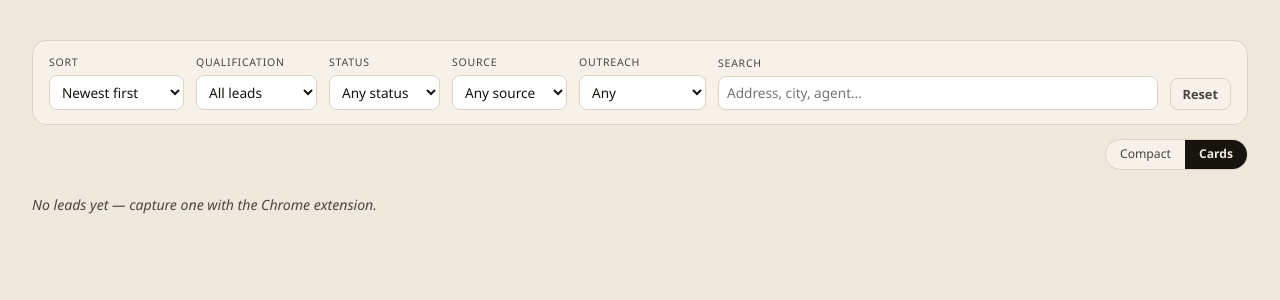
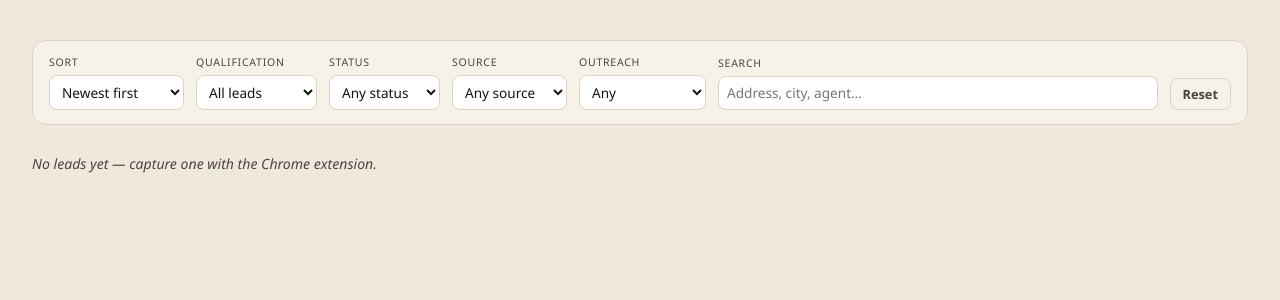
Before and after one commit to anchhh/AndrewTradez, a Flask app: page /studio/leads in a window 1280 px wide. Shown: the part 208-508 px from the top of the page. Run offline with Flask 3, Linux system fonts and the light colour scheme; the visitor is signed in with stand-in values (Sample User, id 1); data that the repository does not hold is empty; some libraries are stand-ins or nearby versions.

Commit message:
Lead Manager: compact only, and the whole row opens the profile
Drops the Cards view and its toggle. Having both meant a preference to
store, two render paths to keep in step, and a choice that only ever had
one right answer on a page built for hundreds of leads. The card
component stays -- the Dashboard and the Create Video picker still use
it -- it is just not offered here.

Clicking anywhere on a row now opens that lead's profile. It reuses
makeRowOpenProfile, which already ignores clicks landing on a control
and clicks that finish a text selection, so the checkbox, thumbnail,
status select, outreach toggles and qualify star all still do their own
job without navigating. The chevron became a hint rather than a link so
there is one navigation path rather than two.

Verified on 30 leads: rows only, no cards, no toggle; dot, star and
checkbox do not navigate; clicking the row body does.

Co-Authored-By: Claude Opus 5 <noreply@anthropic.com>

```diff
--- a/admin-app/backend/studio/static/leads_manager.js
+++ b/admin-app/backend/studio/static/leads_manager.js
@@ -1,7 +1,8 @@
-/* Lead Manager: every lead as a card, with filters. Same card component the
-   Dashboard uses, plus the status dropdown and Mark Qualified button that
-   only make sense here. Filtering runs client-side over the set already
-   fetched, so changing a filter is instant and never re-requests. */
+/* Lead Manager: one compact row per lead, with filters and sorting. The card
+   component the Dashboard uses is deliberately not used here -- at the scale
+   this page is for, a card per lead is six times the scrolling for the same
+   information. Filtering and sorting run client-side over the set already
+   fetched, so changing either is instant and never re-requests. */
 
 let allLeads = [];
 let shownLeads = [];
@@ -16,25 +17,6 @@ const filters = {
   sort: "newest",
 };
 
-/* Cards read well at five leads and are unusable at three hundred, so the
-   view is a choice and the choice is remembered. Compact is the default once
-   there are enough leads for it to matter. */
-const VIEW_KEY = "estly.leadView";
-let view = "cards";
-
-function loadView(leadCount) {
-  let stored = null;
-  try { stored = localStorage.getItem(VIEW_KEY); } catch (_) { /* private window */ }
-  view = stored || (leadCount > 12 ? "compact" : "cards");
-}
-
-function setView(next) {
-  view = next;
-  try { localStorage.setItem(VIEW_KEY, next); } catch (_) { /* not worth failing over */ }
-  document.getElementById("view-compact").classList.toggle("is-active", next === "compact");
-  document.getElementById("view-cards").classList.toggle("is-active", next === "cards");
-  render();
-}
 
 const SORTERS = {
   newest: (a, b) => (b.created_at || "").localeCompare(a.created_at || ""),
@@ -127,15 +109,9 @@ function render() {
     onSelectionChange: () => bulkRefresh && bulkRefresh(),
   };
 
-  list.className = view === "compact" ? "lm-rows" : "lead-card-list";
+  list.className = "lm-rows";
   list.innerHTML = "";
-  shown.forEach((lead) => {
-    list.appendChild(
-      view === "compact"
-        ? buildLeadRow(lead, handlers)
-        : buildLeadCard(lead, { showStatusSelect: true, showQualify: true, showNotes: true }, handlers)
-    );
-  });
+  shown.forEach((lead) => list.appendChild(buildLeadRow(lead, handlers)));
 
   if (bulkRefresh) bulkRefresh();
 
@@ -197,13 +173,10 @@ async function loadLeads() {
     setStatus("Couldn't load leads.", "error");
     return;
   }
-  loadView(allLeads.length);
-  setView(view);
+  render();
 }
 
 wireFilters();
-document.getElementById("view-compact").addEventListener("click", () => setView("compact"));
-document.getElementById("view-cards").addEventListener("click", () => setView("cards"));
 
 bulkRefresh = initBulkBar(document.getElementById("bulk-bar-host"), {
   getVisibleLeads: () => shownLeads,
--- a/admin-app/backend/studio/static/leads_shared.js
+++ b/admin-app/backend/studio/static/leads_shared.js
@@ -840,12 +840,18 @@ function leadRowHtml(lead) {
       <span class="lm-row-dots">${outreachDotsHtml(lead)}</span>
       <button type="button" class="lm-row-qualify ${lead.qualified ? "is-qualified" : ""}"
               title="${lead.qualified ? "Qualified" : "Mark qualified"}">★</button>
-      <a class="lm-row-open" href="/studio/leads/${lead.id}" title="Open profile">›</a>
+      <span class="lm-row-open" aria-hidden="true">›</span>
     </div>`;
 }
 
 function wireLeadRow(row, lead, handlers = {}) {
   const changed = () => handlers.onChanged && handlers.onChanged(lead);
+
+  // The whole row opens the profile. makeRowOpenProfile ignores clicks that
+  // land on a control (checkbox, status select, the outreach toggles, the
+  // thumbnail) and clicks that finish a text selection, so the row is
+  // clickable without swallowing what is on it.
+  makeRowOpenProfile(row, lead.id);
 
   const box = row.querySelector(".lead-select-box");
   box.addEventListener("change", () => {
--- a/admin-app/backend/studio/static/style.css
+++ b/admin-app/backend/studio/static/style.css
@@ -2711,23 +2711,6 @@ gmp-map-3d {
    One line per lead. Enough to recognise and triage; the profile is a click
    away for everything else. */
 
-.lm-viewbar { display: flex; justify-content: flex-end; margin: 0 0 10px; }
-.lm-viewtoggle {
-  display: inline-flex;
-  border: 1px solid var(--line);
-  border-radius: 999px;
-  overflow: hidden;
-  background: var(--cream-soft);
-}
-.lm-viewbtn {
-  all: unset;
-  cursor: pointer;
-  padding: 5px 14px;
-  font-size: 0.76rem;
-  color: var(--ink-soft);
-}
-.lm-viewbtn.is-active { background: var(--ink); color: var(--cream); font-weight: 600; }
-
 .lm-rows { display: flex; flex-direction: column; gap: 3px; }
 .lm-row {
   display: flex;
@@ -2740,7 +2723,13 @@ gmp-map-3d {
   border-radius: 8px;
   font-size: 0.84rem;
 }
+.lm-row { cursor: pointer; }
+.lm-row:hover { border-color: var(--accent); }
 .lm-row.is-selected { background: #fdefea; border-color: var(--accent); }
+/* The controls on the row are not the row: clicking them should not navigate,
+   and they should not look like they would. */
+.lm-row-select, .lm-row-thumb, .lm-row-statusselect, .lm-dot, .lm-row-qualify { cursor: pointer; }
+.lm-row-thumb { cursor: zoom-in; }
 /* The status colour lives on the left edge, so a long list scans by colour. */
 .lm-row.group-hot { border-left-color: #e8573f; }
 .lm-row.group-new { border-left-color: #4a90c2; }
--- a/admin-app/backend/studio/templates/leads_manager.html
+++ b/admin-app/backend/studio/templates/leads_manager.html
@@ -81,12 +81,6 @@
   <div id="leads-status" class="status"></div>
   <div id="lm-count" class="lm-count"></div>
 
-  <div class="lm-viewbar">
-    <div class="lm-viewtoggle" role="group" aria-label="View">
-      <button type="button" id="view-compact" class="lm-viewbtn">Compact</button>
-      <button type="button" id="view-cards" class="lm-viewbtn">Cards</button>
-    </div>
-  </div>
   <div id="bulk-bar-host"></div>
 
   <div id="lmg-list" class="lead-card-list"></div>
```
